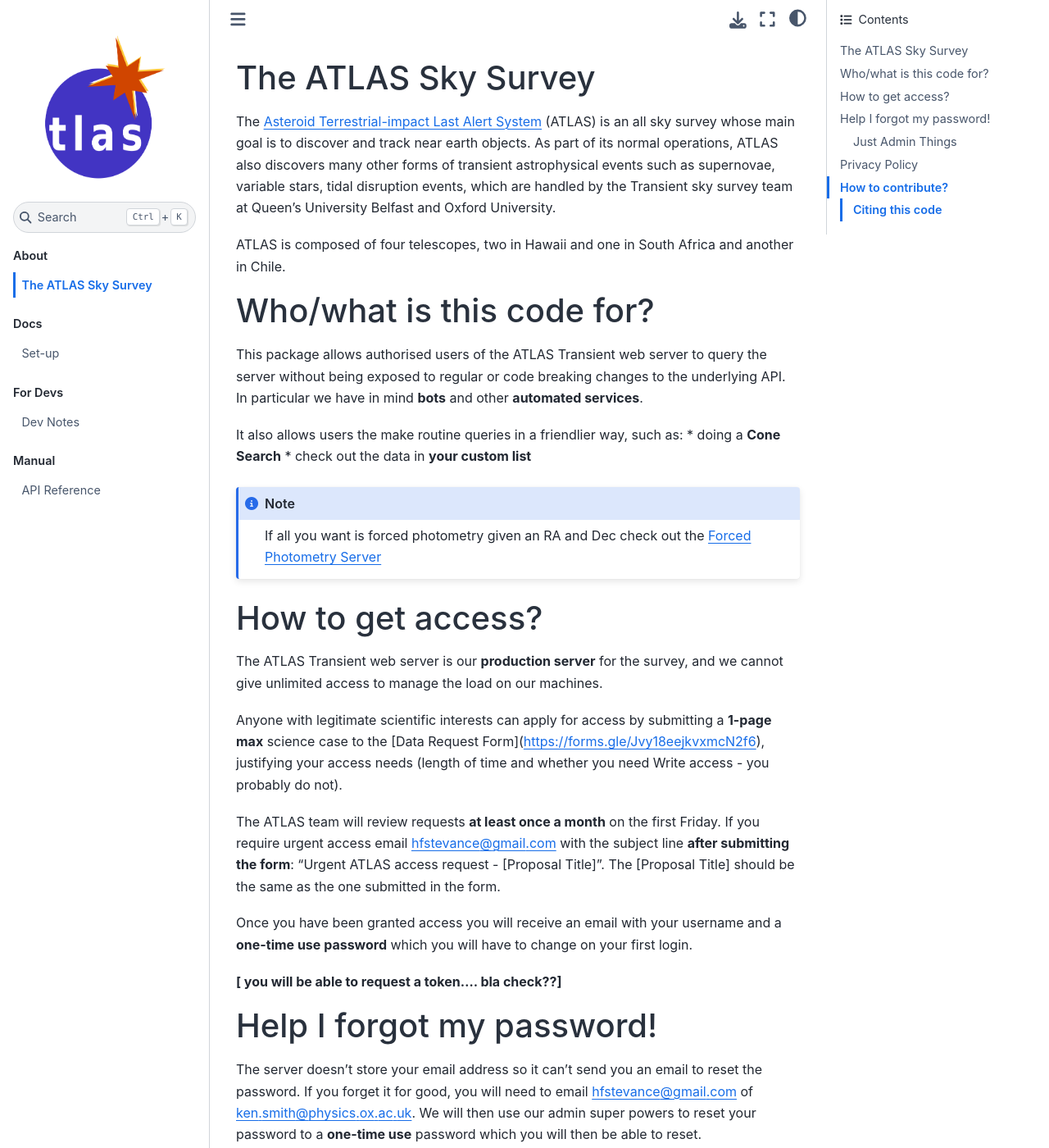
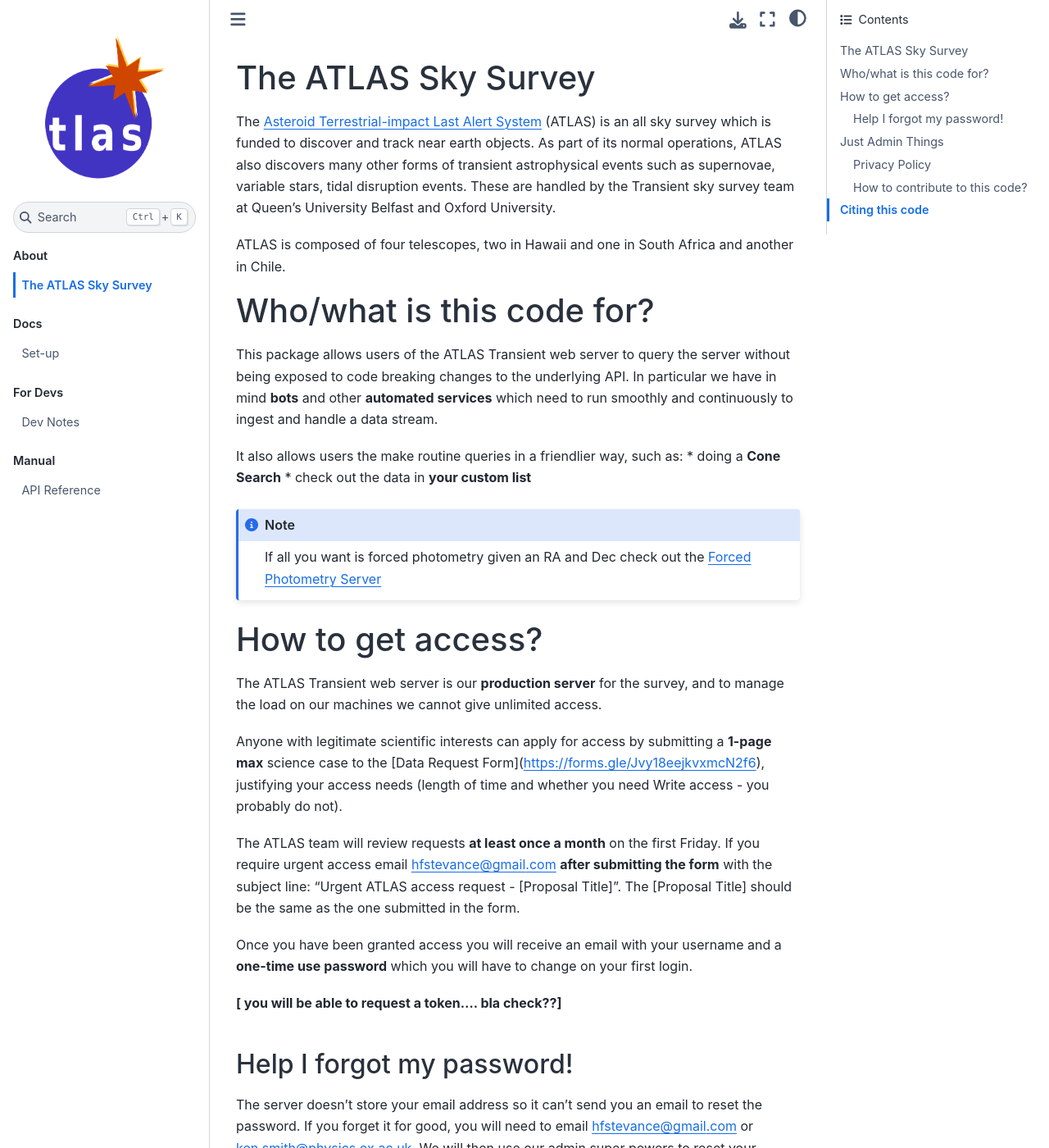
Before and after one commit to HeloiseS/atlasapiclient, a Sphinx documentation site: the page built from docs/source/about.rst, in a window 1280 px wide and 1400 px high. Shown: the whole window at 82% size. Built offline with Sphinx 7.4.7 and the Sphinx Book theme 1.1.4, drawn with Linux system fonts in a browser that asks for light colours; some of the changed text lies outside the part shown.

Commit message:
minor text update in docs

```diff
--- a/docs/source/about.rst
+++ b/docs/source/about.rst
@@ -4,11 +4,11 @@
 .. _Forced Photometry Server: https://fallingstar-data.com/forcedphot/
 
 The `Asteroid Terrestrial-impact Last Alert System`_ (ATLAS)  is an all sky
-survey whose main goal is to discover and track near earth objects.
+survey which is funded to discover and track near earth objects.
 As part of its normal operations, ATLAS also discovers many other
 forms of transient astrophysical events such as supernovae, variable stars,
-tidal disruption events, which are handled by the Transient sky survey team
-at Queen's University Belfast and Oxford University.
+tidal disruption events.
+These are handled by the Transient sky survey team at Queen's University Belfast and Oxford University.
 
 ATLAS is composed of four telescopes, two in Hawaii and one in South Africa and another in Chile.
 
@@ -16,9 +16,10 @@
 Who/what is this code for?
 =====================
 
-This package allows authorised users of the ATLAS Transient web server to
-query the server without being exposed to regular or code breaking changes to the underlying API.
-In particular we have in mind **bots** and other **automated services**.
+This package allows users of the ATLAS Transient web server to
+query the server without being exposed to code breaking changes to the underlying API.
+In particular we have in mind **bots** and other **automated services** which
+need to run smoothly and continuously to ingest and handle a data stream.
 
 It also allows users the make routine queries in a friendlier way, such as:
 * doing a **Cone Search**
@@ -29,15 +30,15 @@
 
 How to get access?
 =================
-The ATLAS Transient web server is our **production server** for the survey, and we
-cannot give unlimited access to manage the load on our machines.
+The ATLAS Transient web server is our **production server** for the survey, and
+to manage the load on our machines we cannot give unlimited access.
 
 Anyone with legitimate scientific interests can apply for access by submitting a **1-page max** science case
 to the [Data Request Form](https://forms.gle/Jvy18eejkvxmcN2f6), justifying your access needs
 (length of time and whether you need Write access - you probably do not).
 
 The ATLAS team will review requests **at least once a month** on the first Friday.
-If you require urgent access email hfstevance@gmail.com with the subject line **after submitting the form**:
+If you require urgent access email hfstevance@gmail.com  **after submitting the form** with the subject line:
 "Urgent ATLAS access request - [Proposal Title]". The [Proposal Title] should be the same as the one
 submitted in the form.
 
@@ -47,18 +48,17 @@
 **[ you will be able to request a token.... bla check??]**
 
 Help I forgot my password!
-======================
+~~~~~~~~~~~~~~~~~~~~~~
 The server doesn't store your email address so it can't send you an email to reset the password.
-If you forget it for good, you will need to email hfstevance@gmail.com of ken.smith@physics.ox.ac.uk.
+If you forget it for good, you will need to email hfstevance@gmail.com or ken.smith@physics.ox.ac.uk.
 We will then use our admin super powers to reset your password to a **one-time use** password
 which you will then be able to reset.
 
 
-
 Just Admin Things
---------------------
+==============
 Privacy Policy
-==============
+~~~~~~~~~~~
 As ATLAS users your first name and last name will be stored on our server.
 Your email address will be stored on a Google Drive spreadsheet alongside the information
 provided with your Data Access Request Form.
@@ -66,21 +66,21 @@
 as long as needed to provide this service.
 The ATLAS user list will be reviewed twice a year: In November and in May.
 If your Data Access Request is out of date, or if you have not logged into the server since the last review,
-we will email you with a **two-week deletion warning**. If we receive no response,
-your profile will be deleted and your access revoked.
+we will email you with a **two-week deletion warning**.
+If we receive no response, your profile will be deleted and your access revoked.
 If you would like us to delete your data sooner, send an email to hfstevance@gmail.com and we will remove your account
 and associated data.
 
 *Who can see my data?*:
-All users of the server can see your name.surname when you comment.
+All users of the server can see your name.surname when you comment on an object.
 Your email is stored in a private Google Drive spreadsheet that only a couple of project administrators
 can access.
 
 **We will never share your data with third parties**
 
 
-How to contribute?
-===================
+How to contribute to this code?
+~~~~~~~~~~~~~~~~~~~~~~~~~~
 If you would like to contribute to this project you are welcome to
 fork and open a pull request however **we strongly recommend asking
 the dev team (via hfstevance@gmail.com) before you start putting
@@ -94,7 +94,7 @@
 
 
 Citing this code
------------------
+==============
 Software in science needs recognition so we can keep funding and human
 resources allocated.
 Please cite this DOI in your TNS reports and papers if you used our code, and thank you!
--- a/docs/source/index.rst
+++ b/docs/source/index.rst
@@ -13,13 +13,13 @@
 convenient way to interact with the ATLAS Transient Server REST-API via Python.
 
 .. toctree::
-   :maxdepth: 2
+   :maxdepth: 3
    :caption: About
 
    about
 
 .. toctree::
-   :maxdepth: 2
+   :maxdepth: 3
    :caption: Docs
 
    users
```
Also changed, not shown: docs/source/users.rst (+8 -9 lines).
